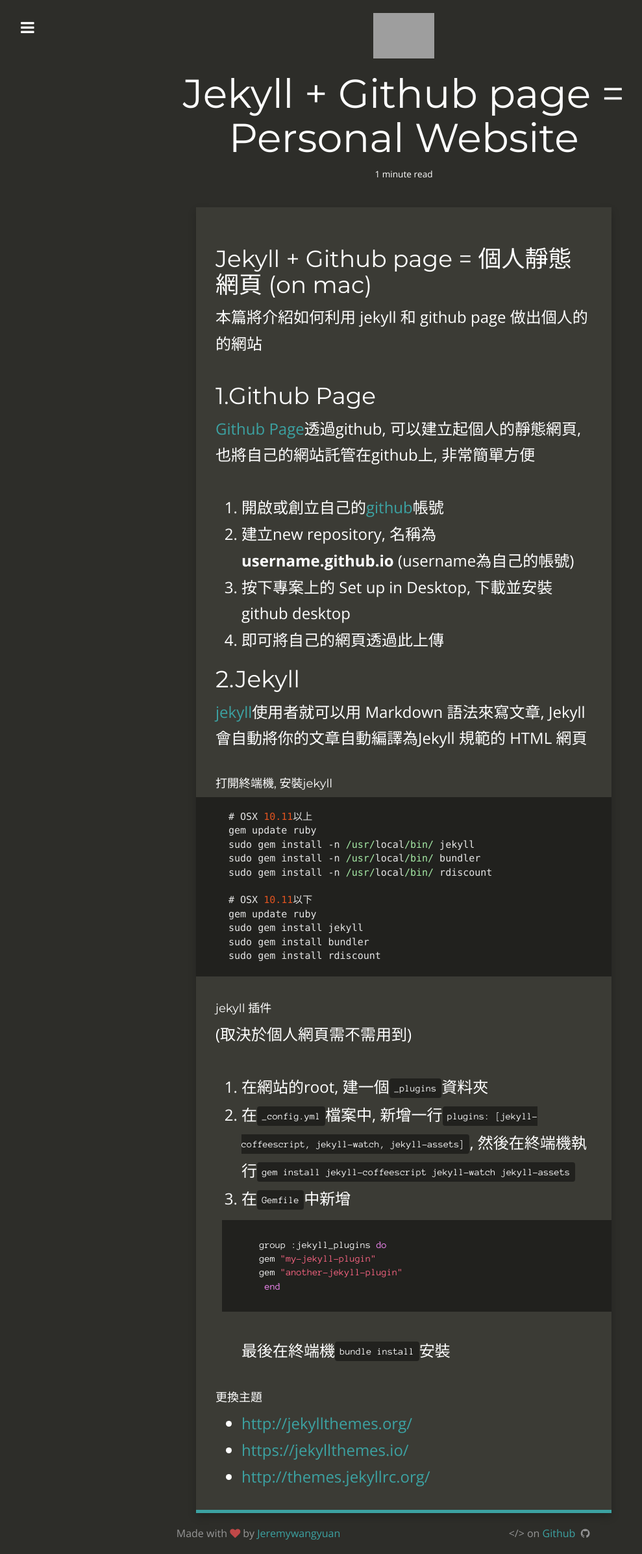
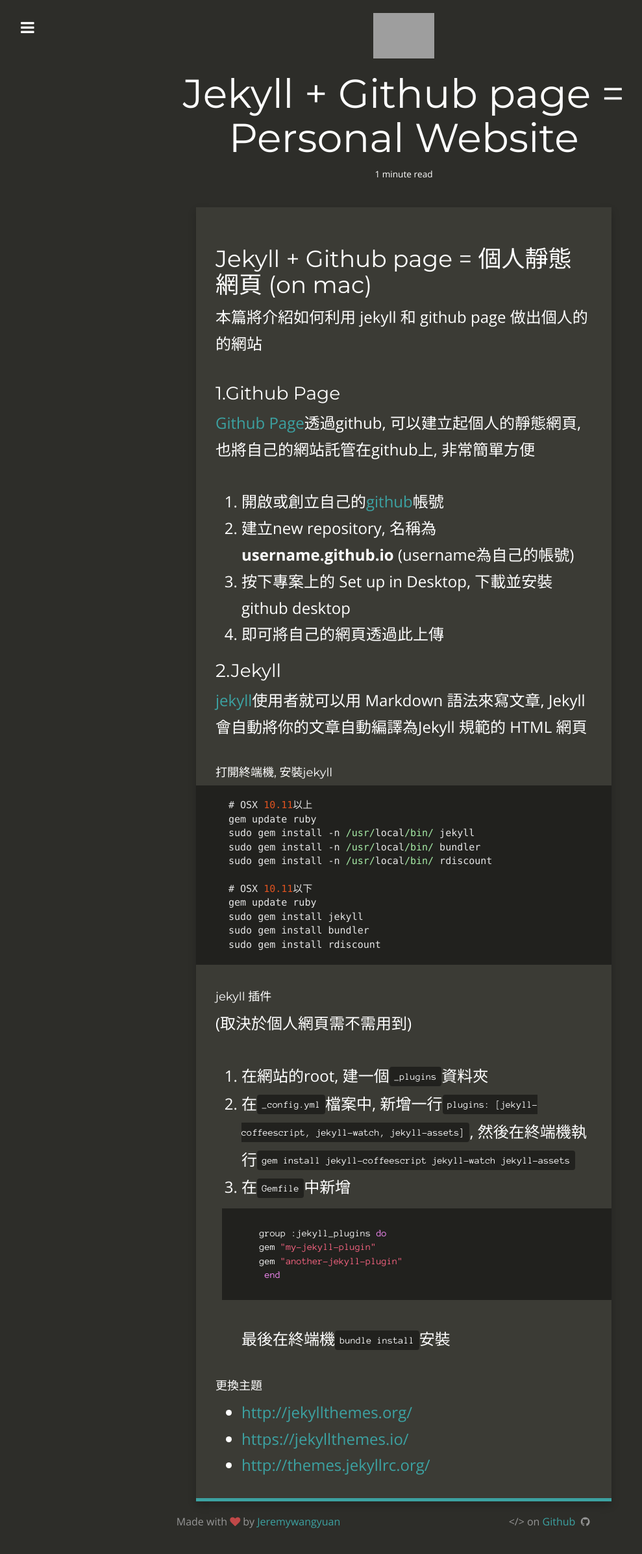
Before and after one commit to jeremywangyuan/Jeremywangyuan.github.io, a Jekyll site: the page built from _posts/2017-08-10-teaching-doc.md, in a window 1280 px wide. Shown: the whole page at 65% size, without its empty margins (18-1007 px from the left). Built offline with Jekyll 4.4.1, drawn with Linux system fonts in a browser that asks for light colours; nearby versions of some CDN libraries; grey boxes are pictures that could not be loaded.

```diff
--- a/_posts/2017-08-10-teaching-doc.md
+++ b/_posts/2017-08-10-teaching-doc.md
@@ -13,7 +13,7 @@ tags:
 
 本篇將介紹如何利用 jekyll 和 github page 做出個人的的網站
 
-## 1.Github Page
+### 1.Github Page
 [Github Page](https://pages.github.com/)透過github, 可以建立起個人的靜態網頁, 也將自己的網站託管在github上, 非常簡單方便
 
 1. 開啟或創立自己的[github](https://github.com/)帳號
@@ -21,7 +21,7 @@ tags:
 3. 按下專案上的 Set up in Desktop, 下載並安裝github desktop
 4. 即可將自己的網頁透過此上傳
 
-## 2.Jekyll
+### 2.Jekyll
 [jekyll](http://jekyll.com.cn/)使用者就可以用 Markdown 語法來寫文章, Jekyll 會自動將你的文章自動編譯為Jekyll 規範的 HTML 網頁
 
 #### 打開終端機, 安裝jekyll
```
